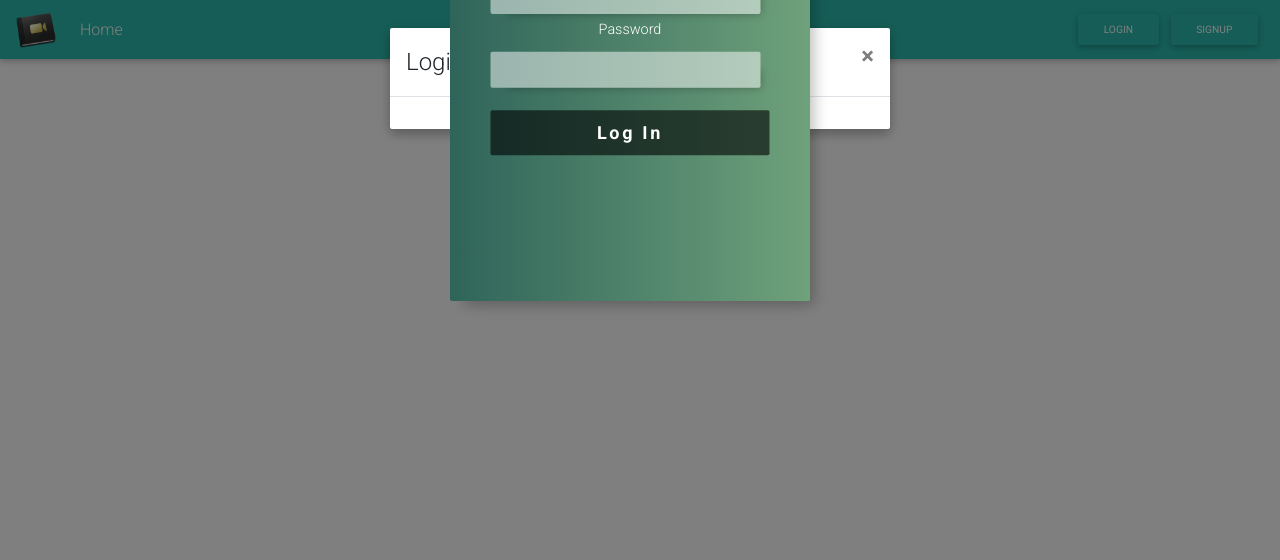
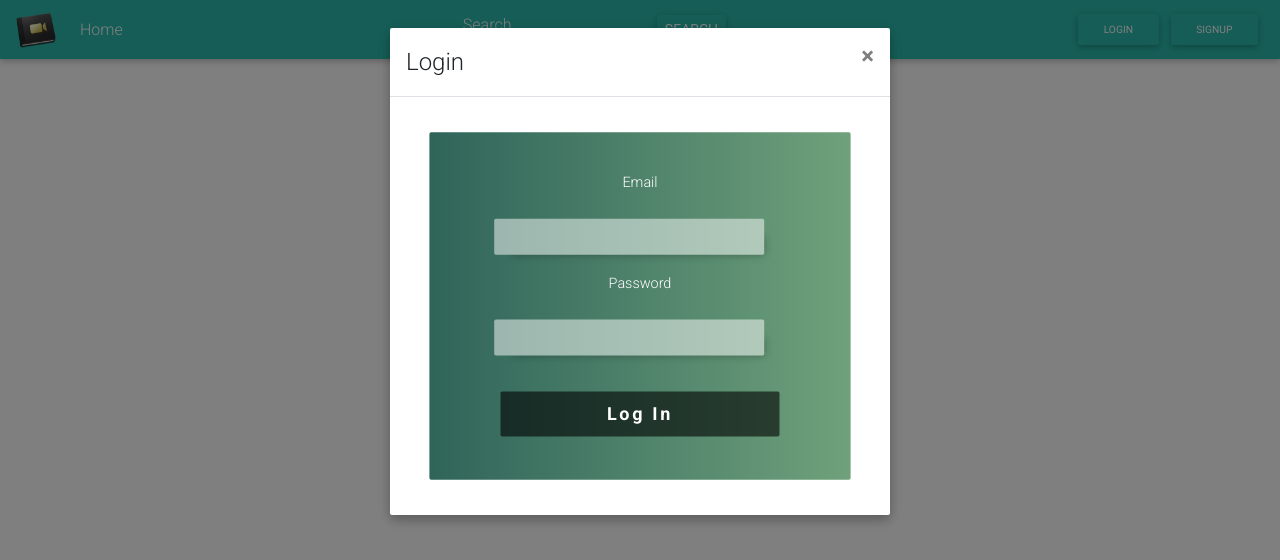
Before and after one commit to karandeepSJ/Movie-Book-Recommendation-System, a React (Create React App) app in the folder frontend/my-app/: page / in a window 1280 px wide. Both pictures are taken after a click on the button "LOGIN". Shown: the top 560 px of the page. Built offline with nearby package versions, Linux system fonts and the light colour scheme.

Commit message:
minor changes in style.css

```diff
--- a/frontend/my-app/src/style.css
+++ b/frontend/my-app/src/style.css
@@ -17,15 +17,21 @@ hr {
 
 .login {
   /*background: rgba(47,100,90,1);*/
-  opacity: 1;
+
   visiblity: visible;
+
+ /*
+ opacity: 1;
   position: absolute;
   z-index: 1000;
   top: 50%;
   left: 50%;
   margin-top: -230px;
-  margin-left: -210px;
+  margin-left: -230px;*/
+  text-align: center;
+
   padding-top: 20px;
+  color: white;
   padding-bottom: 0px;
   background-color: rgba(47,100,90,.8);
   background: -moz-linear-gradient(
@@ -44,12 +50,13 @@ hr {
     rgba(47,100,90,1) 0%,
     rgba(111,161,123,1) 100%
   );
-  height: 440px;
+  /*height: 340px;
   width: 400px;
+  -webkit-box-shadow: 10px 10px 15px -6px rgba(0,0,0,0.25);
+  */
   color: white;
-  text-align: center;
   border-radius: 2px;
-  -webkit-box-shadow: 10px 10px 15px -6px rgba(0,0,0,0.25);
+
   transition:
     opacity .3s ease-in .3s,
     visibility .3s ease-in .3s;
@@ -109,7 +116,7 @@ hr {
 }
 
 .input {
-  margin: 5px;
+  margin: 20px;
   width: 300px;
   margin-left: -5px;
   height: 40px;
```
